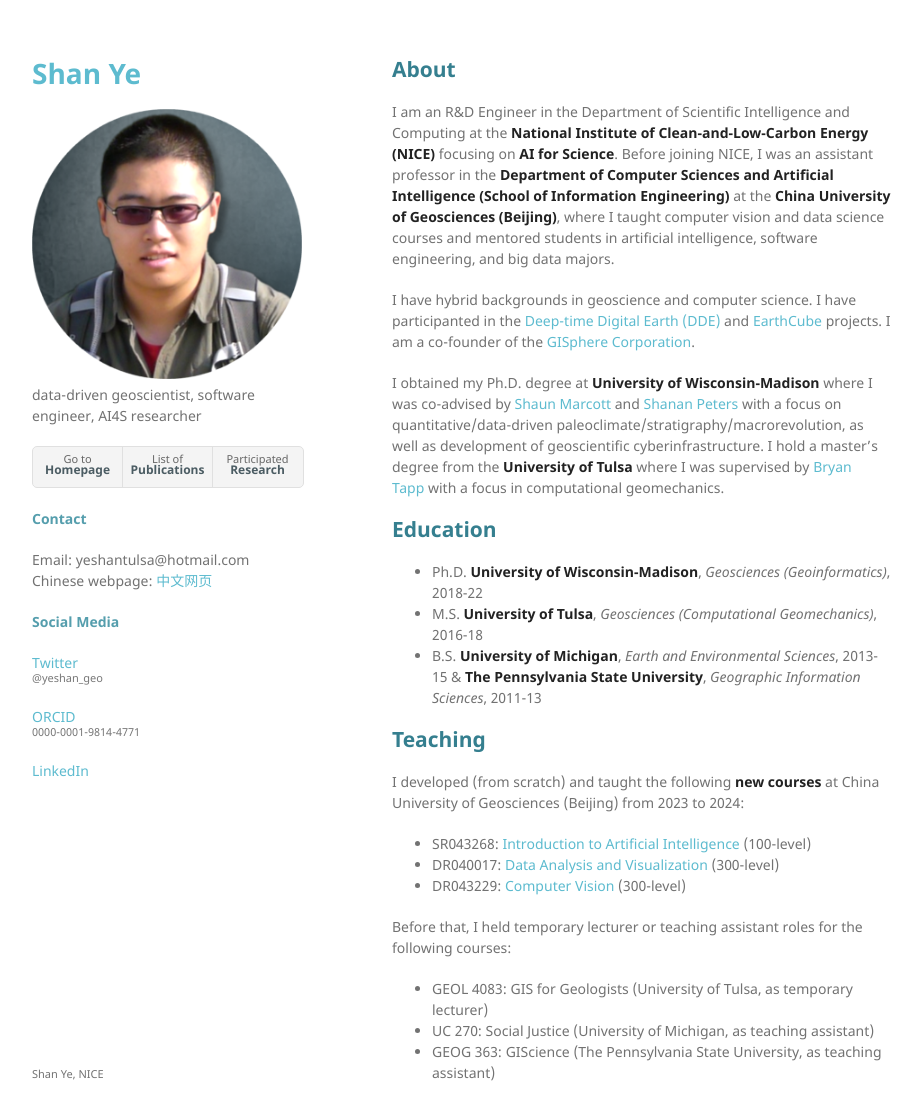
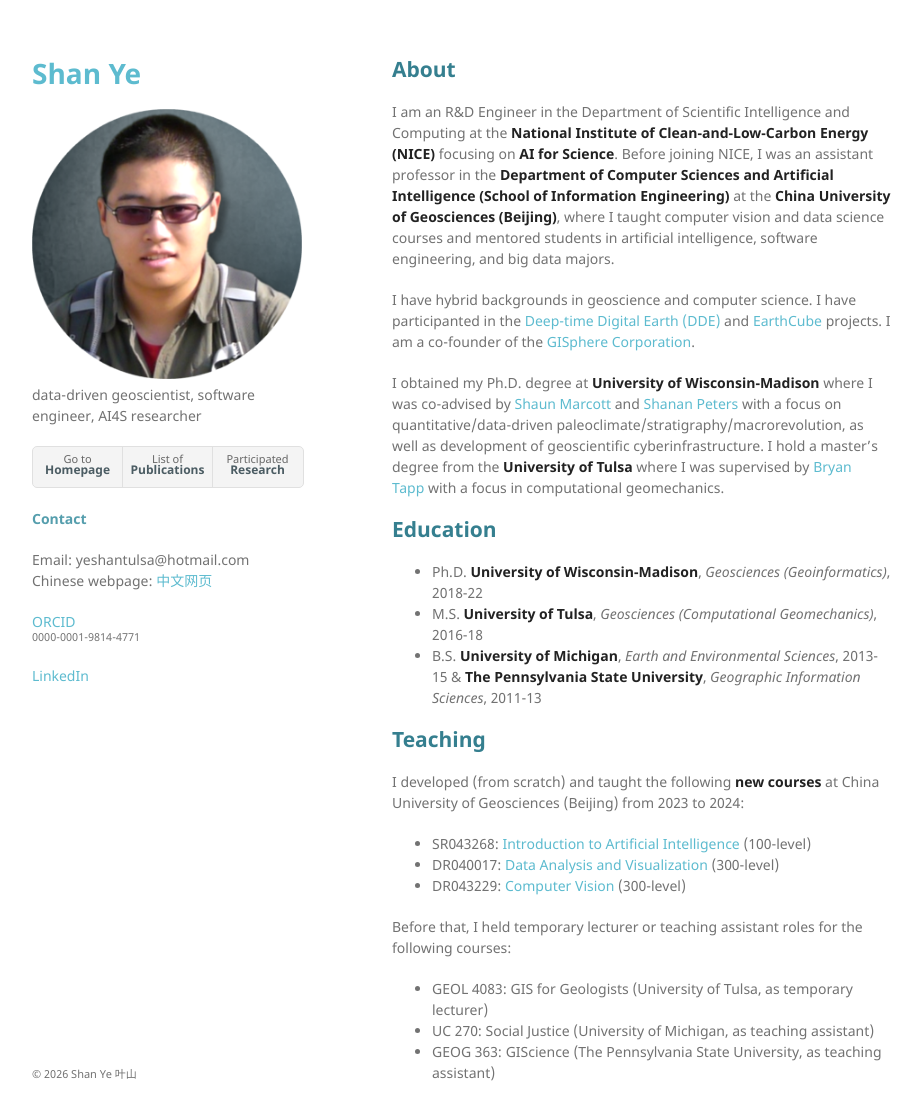
Before and after one commit to yeshan-geo/yeshan-geo.github.io, a Jekyll site: the page built from index.md, in a window 1280 px wide and 1153 px high. Shown: the top 1120 px of the window, without its empty margins (178-1099 px from the left). Built offline with Jekyll 4.4.1, drawn with Linux system fonts in a browser that asks for light colours; our own code applies the rules of GitHub Pages for plain Markdown files.

Commit message:
Update default.html

```diff
--- a/_layouts/default.html
+++ b/_layouts/default.html
@@ -38,9 +38,6 @@
         Chinese webpage: <a class href="https://yeshan-geo.github.io/pages/cn">中文网页</a>
         </p>
 
-
-        <h4>Social Media</h4>
-        <p class="view"><a href="https://twitter.com/yeshan_geo">Twitter <small>@yeshan_geo</small></a></p>
         <p class="view"><a href="https://orcid.org/0000-0001-9814-4771">ORCID <small>0000-0001-9814-4771</small></a></p>
         <p class="view"><a href="https://www.linkedin.com/in/yeshan-geo/">LinkedIn <small></small></a></p>
 
@@ -51,7 +48,7 @@
 
       </section>
       <footer>
-        <p><small>Shan Ye, NICE</small></p>
+        <p><small>© 2026 Shan Ye 叶山</small></p>
       </footer>
     </div>
     <script src="{{ "/assets/js/scale.fix.js" | relative_url }}"></script>
```
